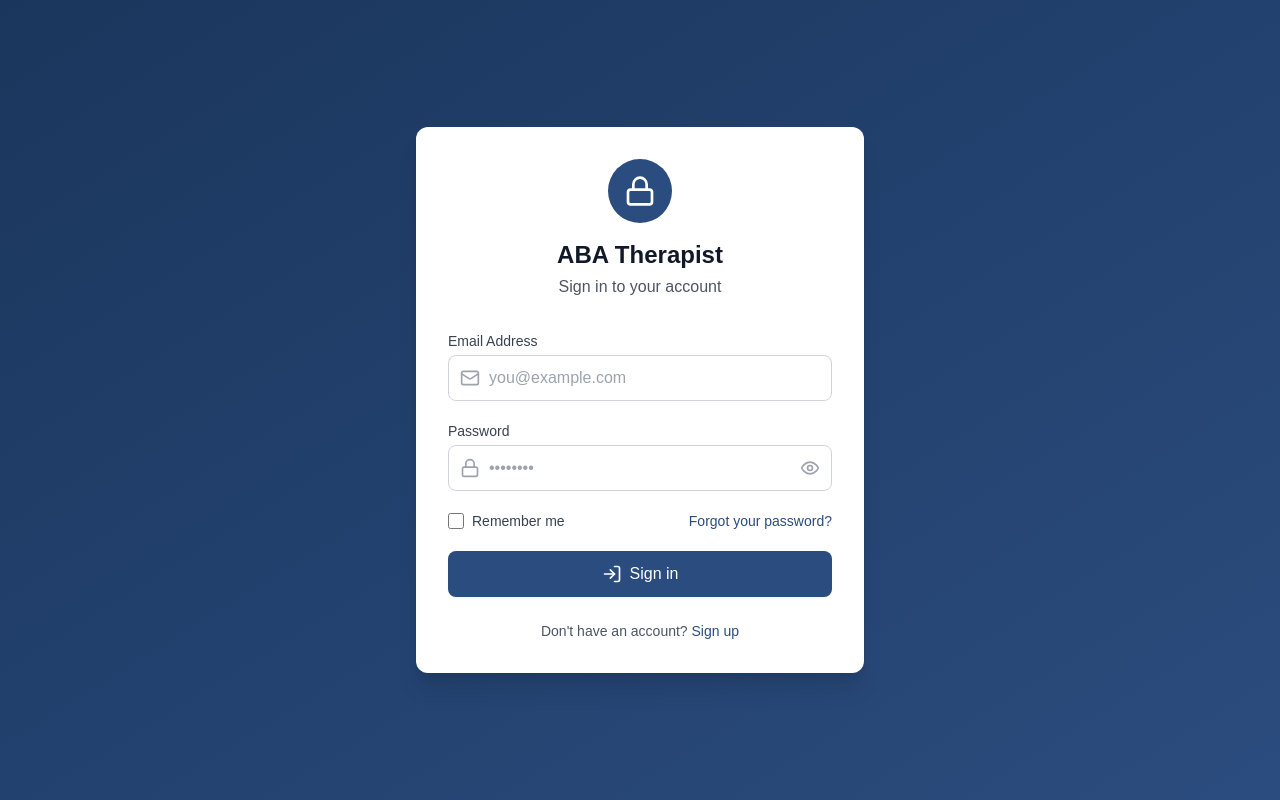
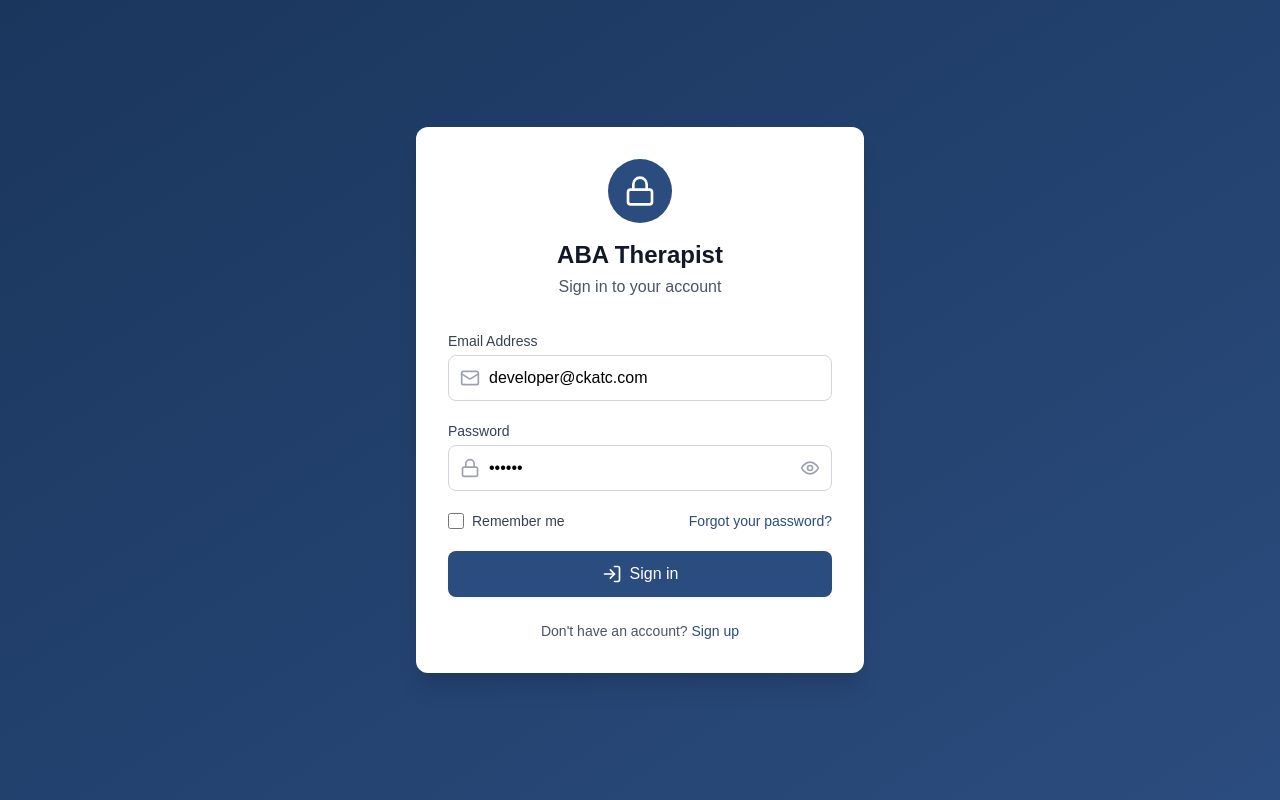
Before and after one commit to smartdeveloper1030/ckatc-webapp, a React (Vite) app: page / in a window 1280 px wide. Built offline with nearby package versions, Linux system fonts and the light colour scheme.

Commit message:
set the default email & pwd

```diff
--- a/src/components/Login/LoginPage.tsx
+++ b/src/components/Login/LoginPage.tsx
@@ -7,8 +7,8 @@ import { useUser } from '../../context/UserContext';
 export const LoginPage = () => {
   const { user, setUser, setStudents } = useUser();
 
-  const [email, setEmail] = useState('');
-  const [password, setPassword] = useState('');
+  const [email, setEmail] = useState('developer@ckatc.com');
+  const [password, setPassword] = useState('123456');
   const [showPassword, setShowPassword] = useState(false);
   const [rememberMe, setRememberMe] = useState(false);
   const [isLoading, setIsLoading] = useState(false);
```
